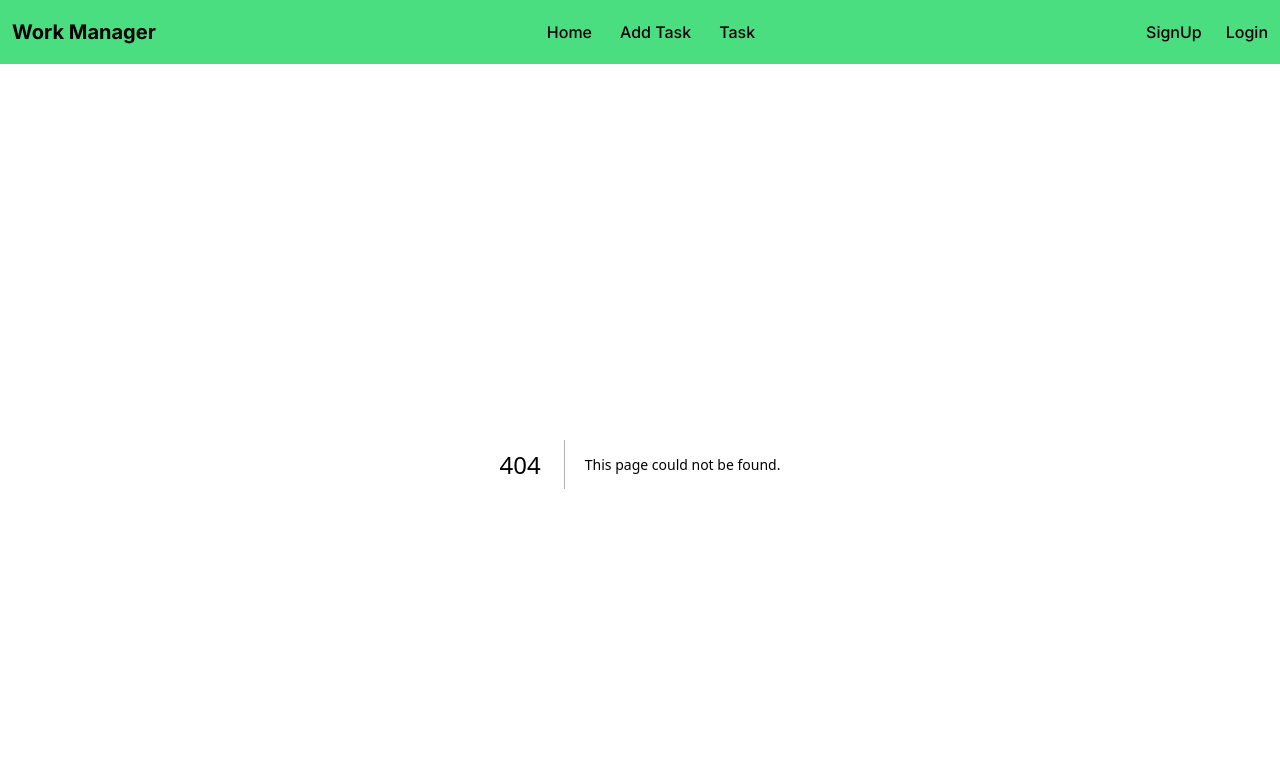
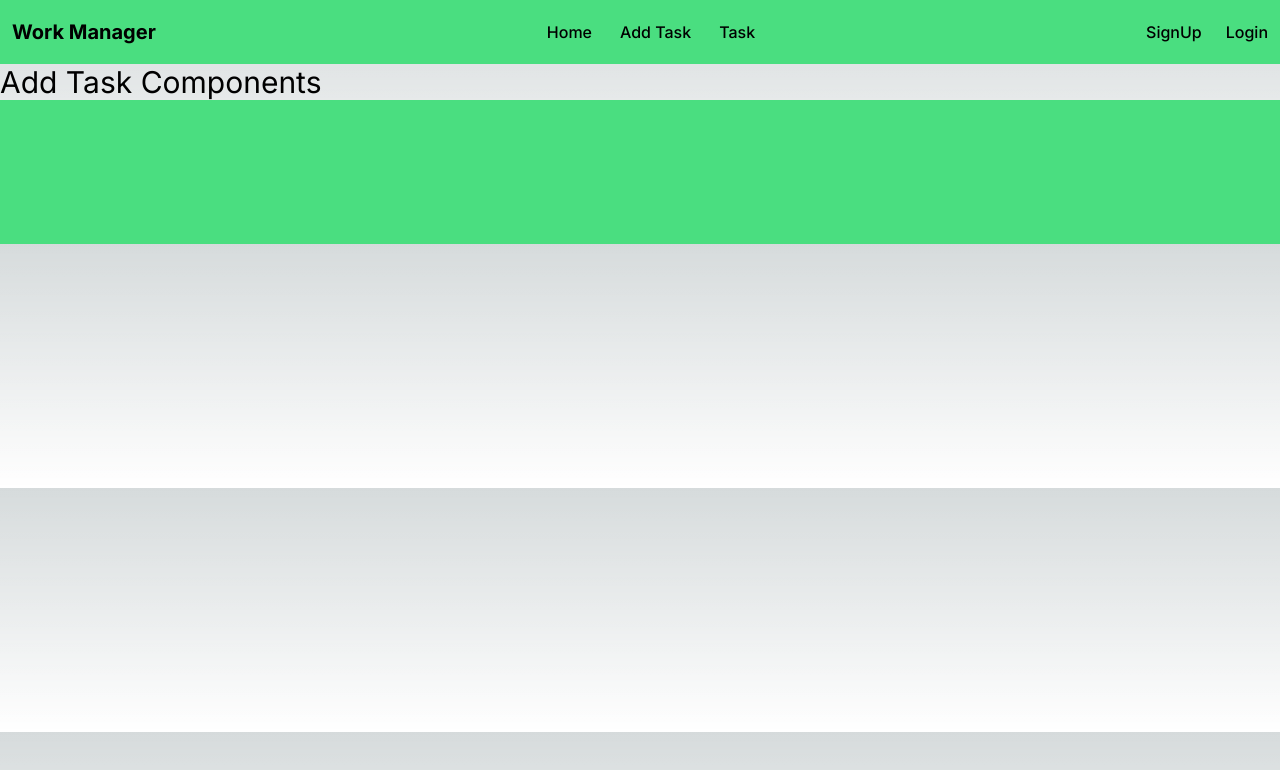
Before and after one commit to Lokeshkmr97/work-manager, a Next.js app: page /add-task in a window 1280 px wide. Before the commit this address had no page. Shown: the top 770 px of the page. Built offline with nearby package versions, Linux system fonts and the light colour scheme.

Commit message:
add footer

```diff
--- /dev/null
+++ b/src/app/add-task/page.jsx
@@ -0,0 +1,16 @@
+import React from 'react'
+
+export const metadata = {
+    title: "Add Task : Work Manager",
+    //description: "Generated by create next app",
+  };
+
+const AddTask = () => {
+  return (
+    <div>
+      <h1 className='text-3xl'>Add Task Components</h1>
+    </div>
+  )
+}
+
+export default AddTask;
--- a/src/app/layout.js
+++ b/src/app/layout.js
@@ -1,20 +1,23 @@
 import { Inter } from "next/font/google";
 import "./globals.css";
 import CustomNavbar from "@/components/CustomNavbar";
+import Footer from "@/components/Footer";
 
 const inter = Inter({ subsets: ["latin"] });
 
-export const metadata = {
-  title: "Create Next App",
-  description: "Generated by create next app",
-};
+// export const metadata = {
+//   title: "Create Next App",
+//   description: "Generated by create next app",
+// };
 
 export default function RootLayout({ children }) {
   return (
     <html lang="en">
       <body className={inter.className}>
       <CustomNavbar />
-      {children}</body>
+      {children}
+      <Footer />
+      </body>
     </html>
   );
 }
--- a/src/components/CustomNavbar.jsx
+++ b/src/components/CustomNavbar.jsx
@@ -20,7 +20,9 @@ const CustomNavbar = () => {
             <li>
                 <Link href={'/'}>Home</Link>
             </li> {/* Link tag is used for not refresh the page when click on Home */}
-            <li><a href="#!">Add Task</a></li>
+            <li>
+                <Link href={'/add-task'}>Add Task</Link>
+            </li>
             <li><a href="#!">Task</a></li>
         </ul>
        </div>
--- a/src/components/Footer.jsx
+++ b/src/components/Footer.jsx
@@ -1,9 +1,12 @@
+"use client";
 import React from 'react'
 
 const Footer = () => {
   return (
     <div>
+      <footer className='flex px-3 py-3 h-36 bg-green-400'>
 
+      </footer>
     </div>
   )
 }
```
